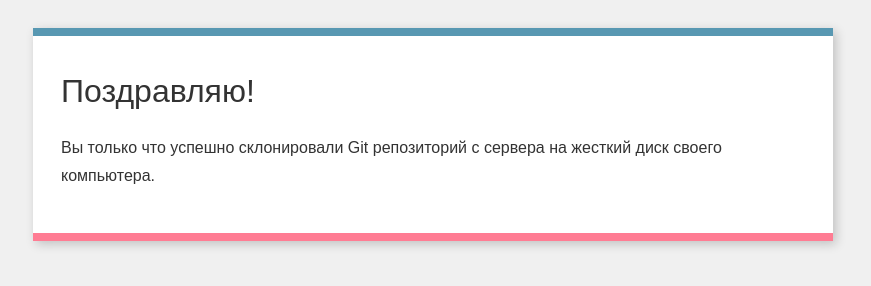
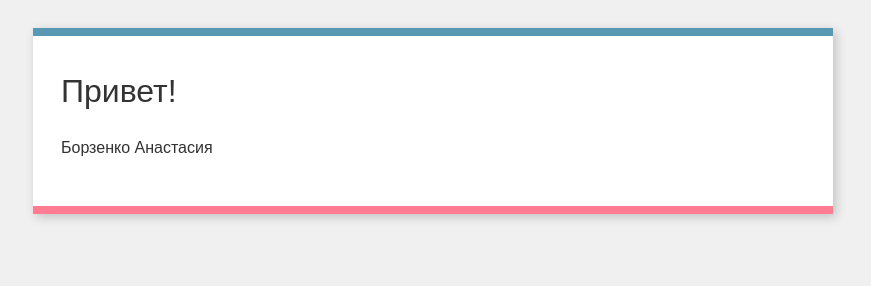
Before and after one commit to Anaste1sha/git-welcome-test, a plain HTML site: page index.html in a window 1280 px wide. Shown: the whole page, without its empty margins (207-1078 px from the left). Drawn offline with Linux system fonts and the light colour scheme.

Commit message:
хуй пришили

```diff
--- a/index.html
+++ b/index.html
@@ -9,10 +9,9 @@
     </head>
     <body>
         <div class="box">
-            <h1>Поздравляю!</h1>
+            <h1>Привет!</h1>
             <p>
-                Вы только что успешно склонировали Git репозиторий с сервера на
-                жесткий диск своего компьютера.
+            Борзенко Анастасия
             </p>
         </div>
     </body>
```
